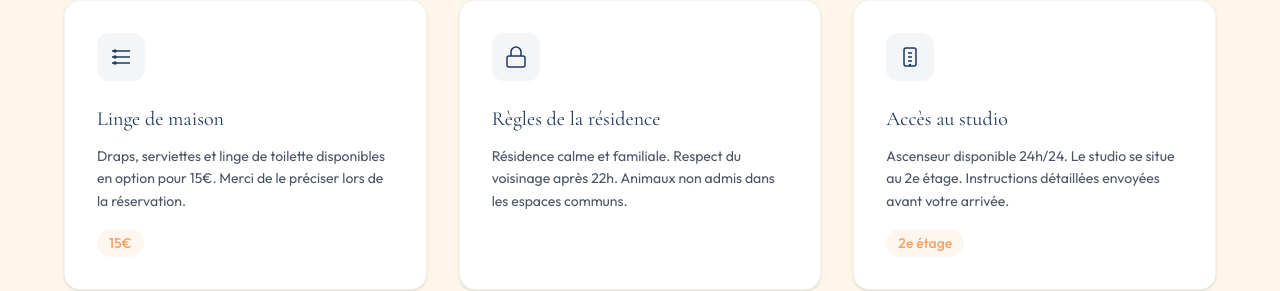
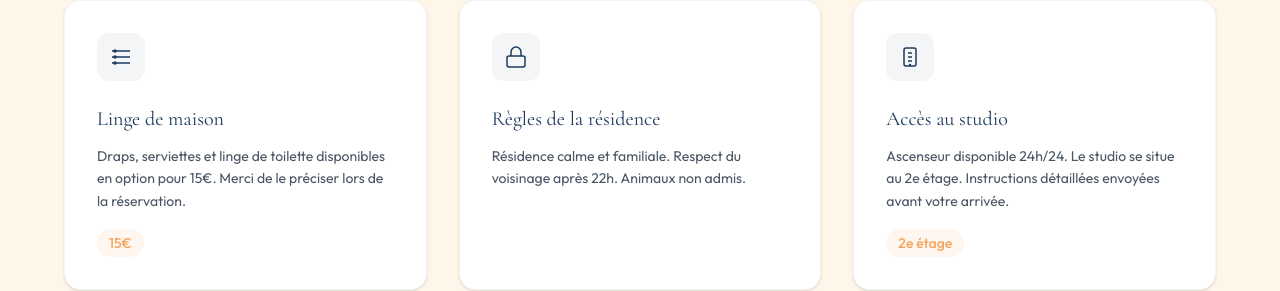
Before and after one commit to yluom/studiolfq, a Next.js app: page / in a window 1280 px wide. Shown: the part 5577-5868 px from the top of the page. Built offline with nearby package versions, Linux system fonts and the light colour scheme.

Commit message:
Animaux non admis (sans restriction aux espaces communs)

```diff
--- a/components/Info.tsx
+++ b/components/Info.tsx
@@ -24,7 +24,7 @@ const infoItems = [
       </svg>
     ),
     title: 'Règles de la résidence',
-    content: 'Résidence calme et familiale. Respect du voisinage après 22h. Animaux non admis dans les espaces communs.',
+    content: 'Résidence calme et familiale. Respect du voisinage après 22h. Animaux non admis.',
     highlight: null,
   },
   {
```
